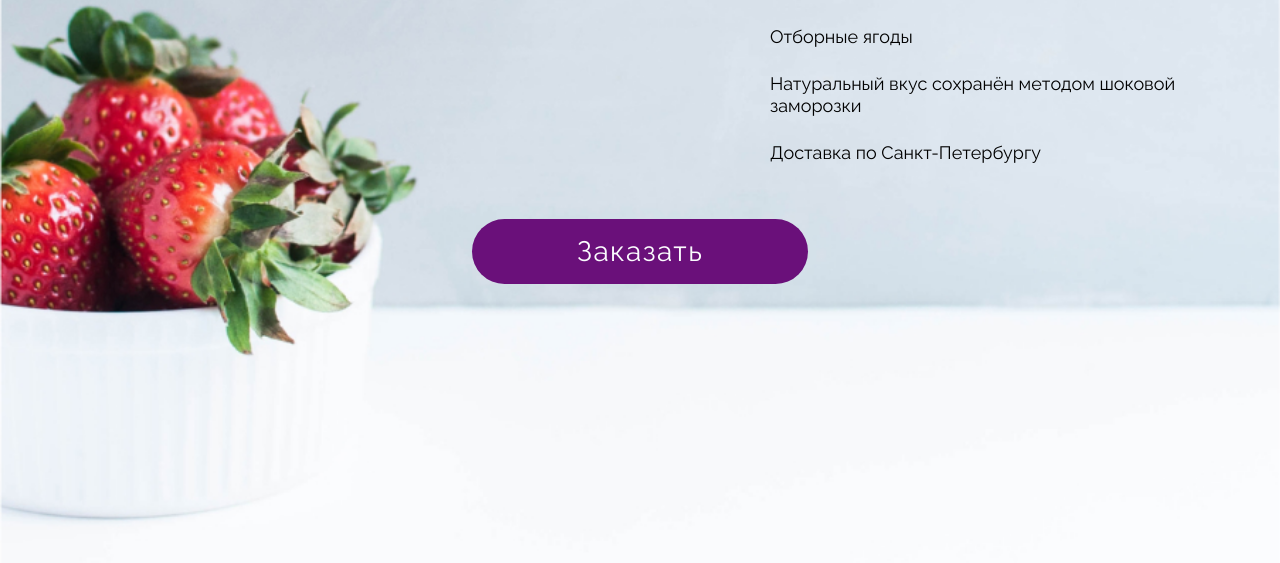
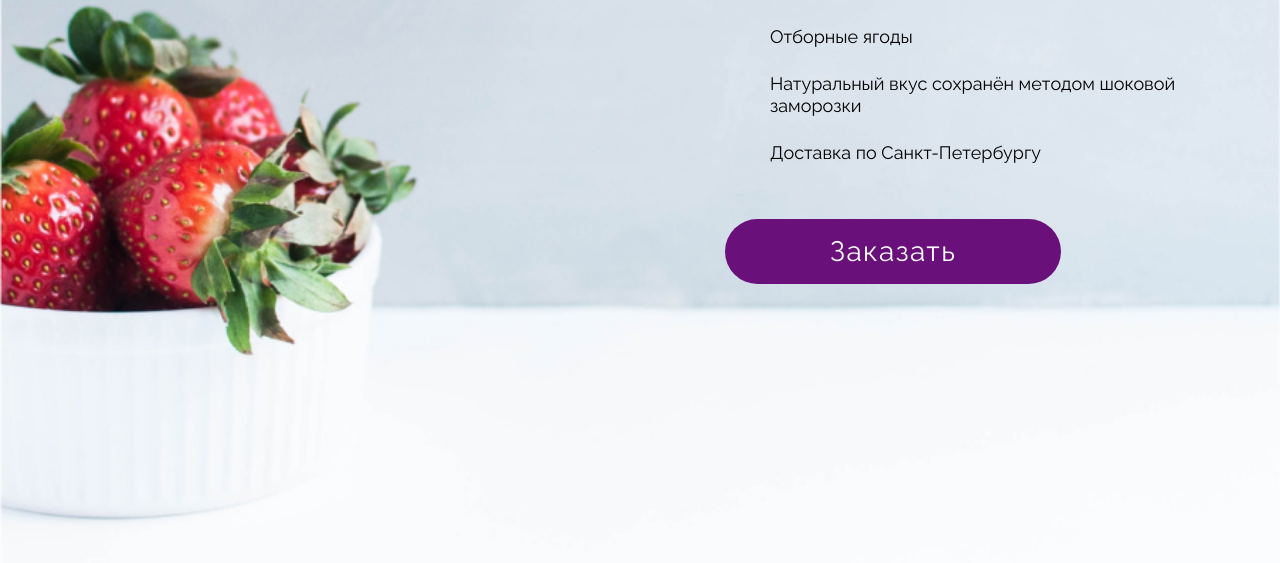
Before and after one commit to VladissGernet/berries, a website: page source/html/index.html in a window 1280 px wide. Shown: the part 323-886 px from the top of the page. Drawn offline with nearby package versions, Linux system fonts and the light colour scheme; files that its build step writes are made by us from their sources.

Commit message:
back desktop added

```diff
--- a/source/scss/main/hero/hero.scss
+++ b/source/scss/main/hero/hero.scss
@@ -97,7 +97,7 @@
   display: block;
 
   @media (min-width: $tablet-width) {
-    margin: 0 auto 160px;
+    margin: 0 183px 160px auto;
     font-size: 28px;
     line-height: 33px;
     max-width: 336px;
```
Also changed, not shown: source/img/hero/hero-desktop.jpg (added), source/img/hero/hero-desktop@2x.jpg (added).
